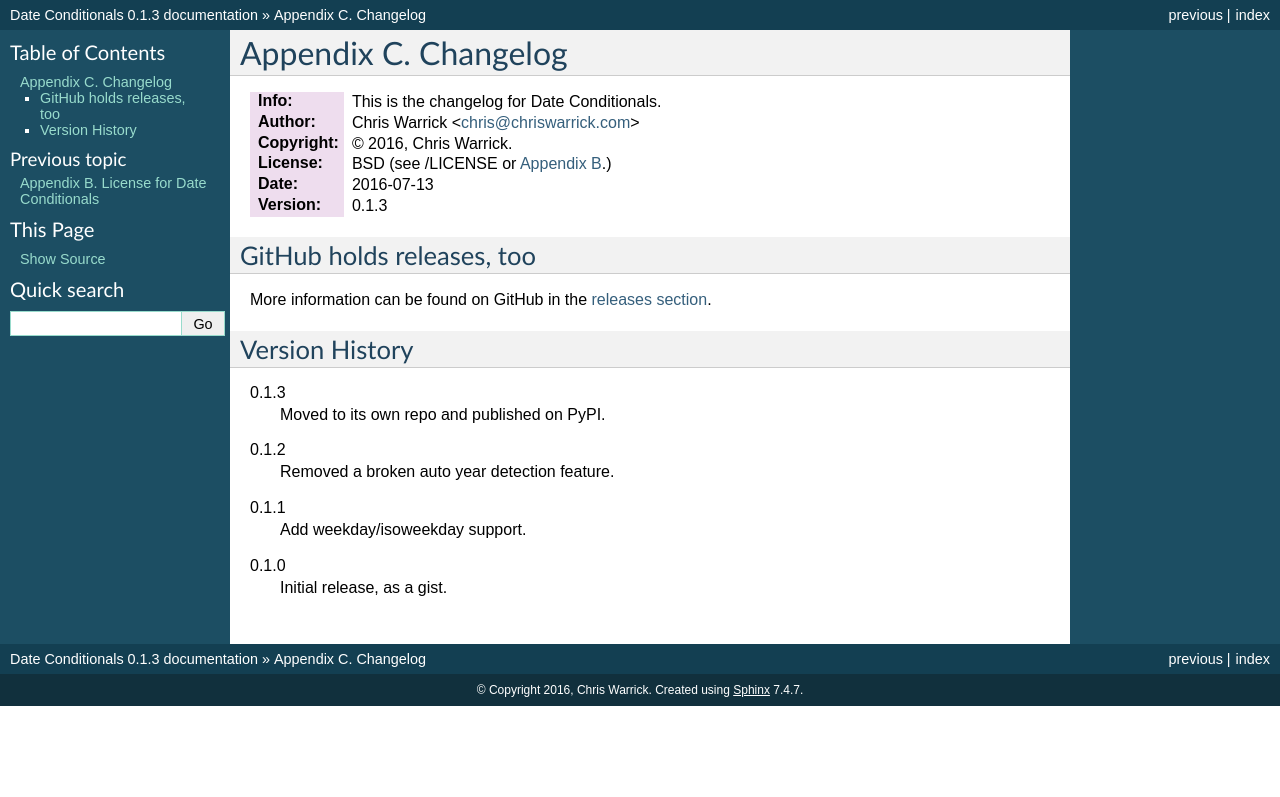
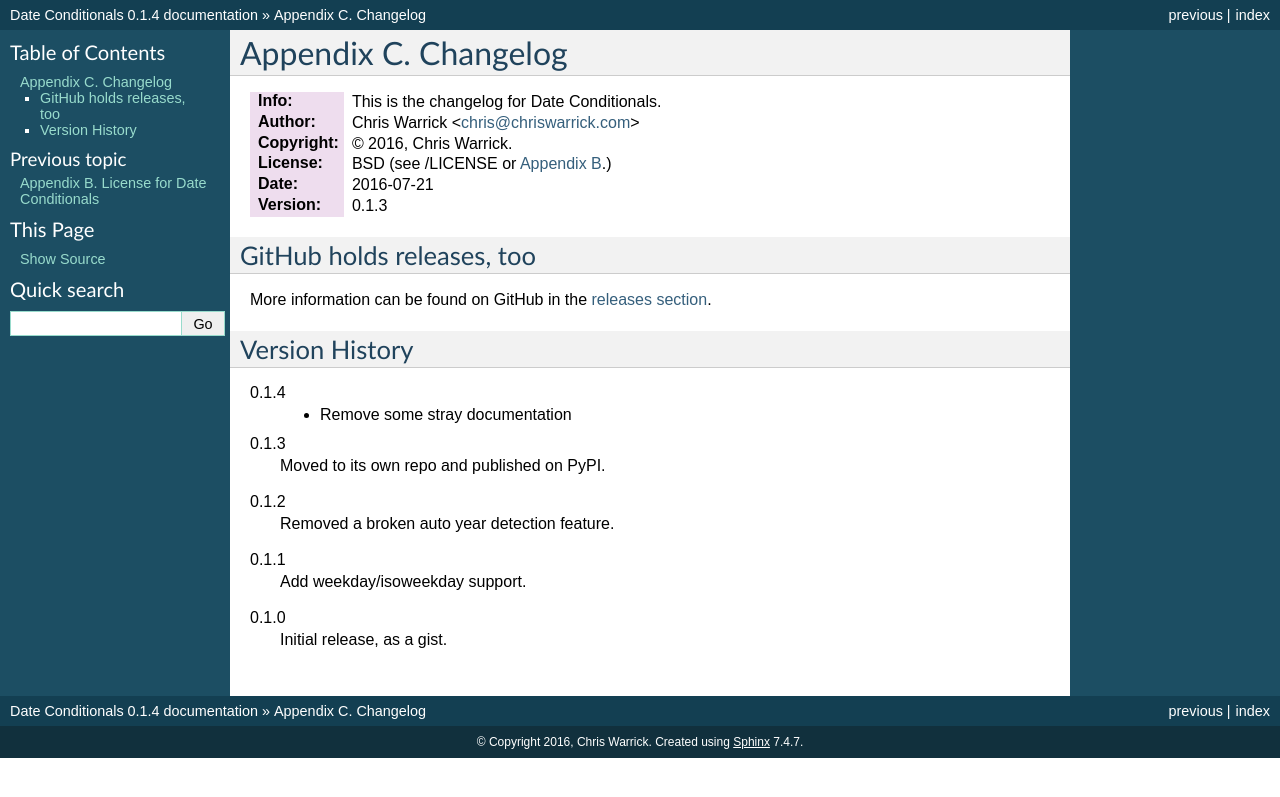
Before and after one commit to Kwpolska/datecond, a Sphinx documentation site: the page built from docs/CHANGELOG.rst, in a window 1280 px wide. Shown: the top 797 px of the page. Built offline with Sphinx 7.4.7, drawn with Linux system fonts in a browser that asks for light colours.

Commit message:
v0.1.4: remove some stray documentation
Signed-off-by: Chris Warrick <kwpolska@gmail.com>

```diff
--- a/CHANGELOG.rst
+++ b/CHANGELOG.rst
@@ -5,7 +5,7 @@ Appendix C. Changelog
 :Author: Chris Warrick <chris@chriswarrick.com>
 :Copyright: © 2016, Chris Warrick.
 :License: BSD (see /LICENSE or :doc:`Appendix B <LICENSE>`.)
-:Date: 2016-07-13
+:Date: 2016-07-21
 :Version: 0.1.3
 
 .. index:: CHANGELOG
@@ -19,6 +19,9 @@ More information can be found on GitHub in the `releases section
 Version History
 ===============
 
+0.1.4
+    * Remove some stray documentation
+
 0.1.3
     Moved to its own repo and published on PyPI.
 
--- a/README.rst
+++ b/README.rst
@@ -4,8 +4,8 @@ Date Conditionals (datecond)
 :Info: This is the README file for Date Conditionals.
 :Author: Chris Warrick <chris@chriswarrick.com>
 :Copyright: © 2016, Chris Warrick.
-:Date: 2016-07-13
-:Version: 0.1.3
+:Date: 2016-07-21
+:Version: 0.1.4
 
 .. index: README
 .. image:: https://travis-ci.org/Kwpolska/datecond.svg?branch=master
--- a/docs/CHANGELOG.rst
+++ b/docs/CHANGELOG.rst
@@ -5,7 +5,7 @@ Appendix C. Changelog
 :Author: Chris Warrick <chris@chriswarrick.com>
 :Copyright: © 2016, Chris Warrick.
 :License: BSD (see /LICENSE or :doc:`Appendix B <LICENSE>`.)
-:Date: 2016-07-13
+:Date: 2016-07-21
 :Version: 0.1.3
 
 .. index:: CHANGELOG
@@ -19,6 +19,9 @@ More information can be found on GitHub in the `releases section
 Version History
 ===============
 
+0.1.4
+    * Remove some stray documentation
+
 0.1.3
     Moved to its own repo and published on PyPI.
 
--- a/docs/LICENSE.rst
+++ b/docs/LICENSE.rst
@@ -5,8 +5,8 @@ Appendix B. License for Date Conditionals
 :Author: Chris Warrick <chris@chriswarrick.com>
 :Copyright: © 2016, Chris Warrick.
 :License: BSD (see /LICENSE or :doc:`Appendix B <LICENSE>`.)
-:Date: 2016-07-13
-:Version: 0.1.3
+:Date: 2016-07-21
+:Version: 0.1.4
 
 .. index:: LICENSE
 
--- a/docs/README.rst
+++ b/docs/README.rst
@@ -4,8 +4,8 @@ Date Conditionals (datecond)
 :Info: This is the README file for Date Conditionals.
 :Author: Chris Warrick <chris@chriswarrick.com>
 :Copyright: © 2016, Chris Warrick.
-:Date: 2016-07-13
-:Version: 0.1.3
+:Date: 2016-07-21
+:Version: 0.1.4
 
 .. index: README
 .. image:: https://travis-ci.org/Kwpolska/datecond.svg?branch=master
--- a/docs/conf.py
+++ b/docs/conf.py
@@ -48,9 +48,9 @@ copyright = u'2016, Chris Warrick'
 # built documents.
 #
 # The short X.Y version.
-version = '0.1.3'
+version = '0.1.4'
 # The full version, including alpha/beta/rc tags.
-release = '0.1.3'
+release = '0.1.4'
 
 # The language for content autogenerated by Sphinx. Refer to documentation
 # for a list of supported languages.
--- a/setup.py
+++ b/setup.py
@@ -6,7 +6,7 @@ from setuptools import setup, find_packages
 
 
 setup(name='datecond',
-      version='0.1.3',
+      version='0.1.4',
       description='Parser for date range conditionals.',
       keywords='datecond',
       author='Chris Warrick',
```
Also changed, not shown: 3 other files.
